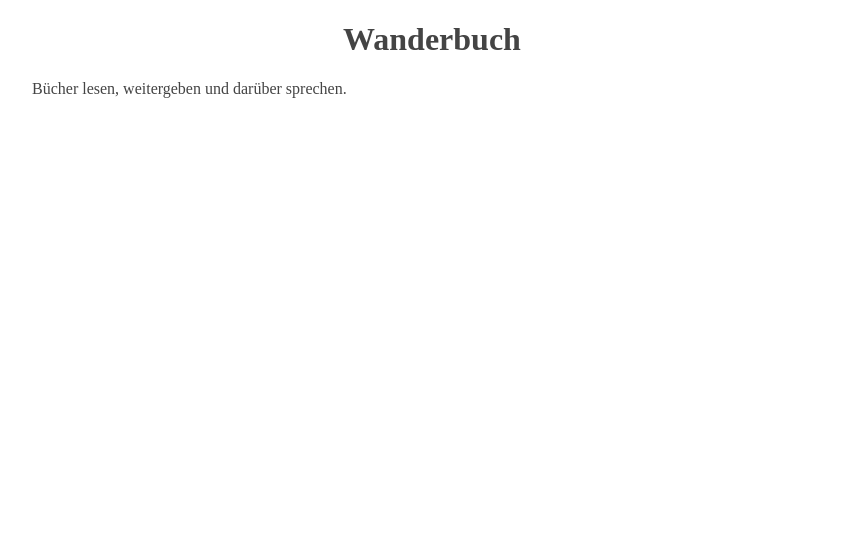
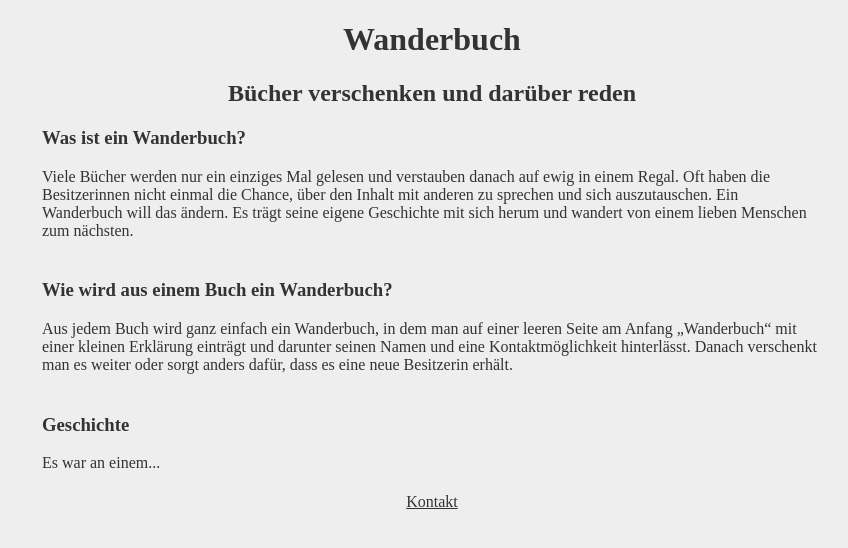
Before and after one commit to sagischwarz/wanderbuch.xyz, a plain HTML site: page index.html in a window 1280 px wide. Shown: the whole page, without its empty margins (208-1056 px from the left). Drawn offline with Linux system fonts and the light colour scheme; a web font is replaced by a local one.

Commit message:
Add some content.

```diff
--- a/index.html
+++ b/index.html
@@ -12,9 +12,37 @@
   </head>
 
   <body>
-    <div>
-        <h1>Wanderbuch</h1>
-        <p>Bücher lesen, weitergeben und darüber sprechen.</p>
-    </div>
+    <main>
+      <h1>Wanderbuch</h1>
+      <h2>Bücher verschenken und darüber reden</h2>
+      <section>
+        <h3>Was ist ein Wanderbuch?</h3>
+        <p>
+          Viele Bücher werden nur ein einziges Mal gelesen und verstauben danach
+          auf ewig in einem Regal. Oft haben die Besitzerinnen nicht einmal die
+          Chance, über den Inhalt mit anderen zu sprechen und sich
+          auszutauschen. Ein Wanderbuch will das ändern. Es trägt seine eigene
+          Geschichte mit sich herum und wandert von einem lieben Menschen zum
+          nächsten.
+        </p>
+      </section>
+      <section>
+        <h3>Wie wird aus einem Buch ein Wanderbuch?</h3>
+        <p>
+          Aus jedem Buch wird ganz einfach ein Wanderbuch, in dem man auf einer
+          leeren Seite am Anfang „Wanderbuch“ mit einer kleinen Erklärung
+          einträgt und darunter seinen Namen und eine Kontaktmöglichkeit
+          hinterlässt. Danach verschenkt man es weiter oder sorgt anders dafür,
+          dass es eine neue Besitzerin erhält.
+        </p>
+      </section>
+      <section>
+        <h3>Geschichte</h3>
+        <p>Es war an einem...</p>
+      </section>
+      <footer>
+        <a href="mailto:mail@example.org">Kontakt</a>
+      </footer>
+    </main>
   </body>
 </html>
--- a/styles.css
+++ b/styles.css
@@ -6,10 +6,24 @@
 body {
   font-family: typewriter;
   margin: auto;
-  width: 800px;
-  color: #444444;
+  max-width: 800px;
+  color: #333;
+  background-color: #eee;
 }
 
-h1 {
-    text-align: center;
+h1,
+h2 {
+  text-align: center;
 }
+
+section {
+  padding: 0px 10px 5px 10px;
+}
+
+footer {
+  text-align: center;
+}
+
+a {
+  color: #333;
+}
```
Also changed, not shown: 2 other files.
